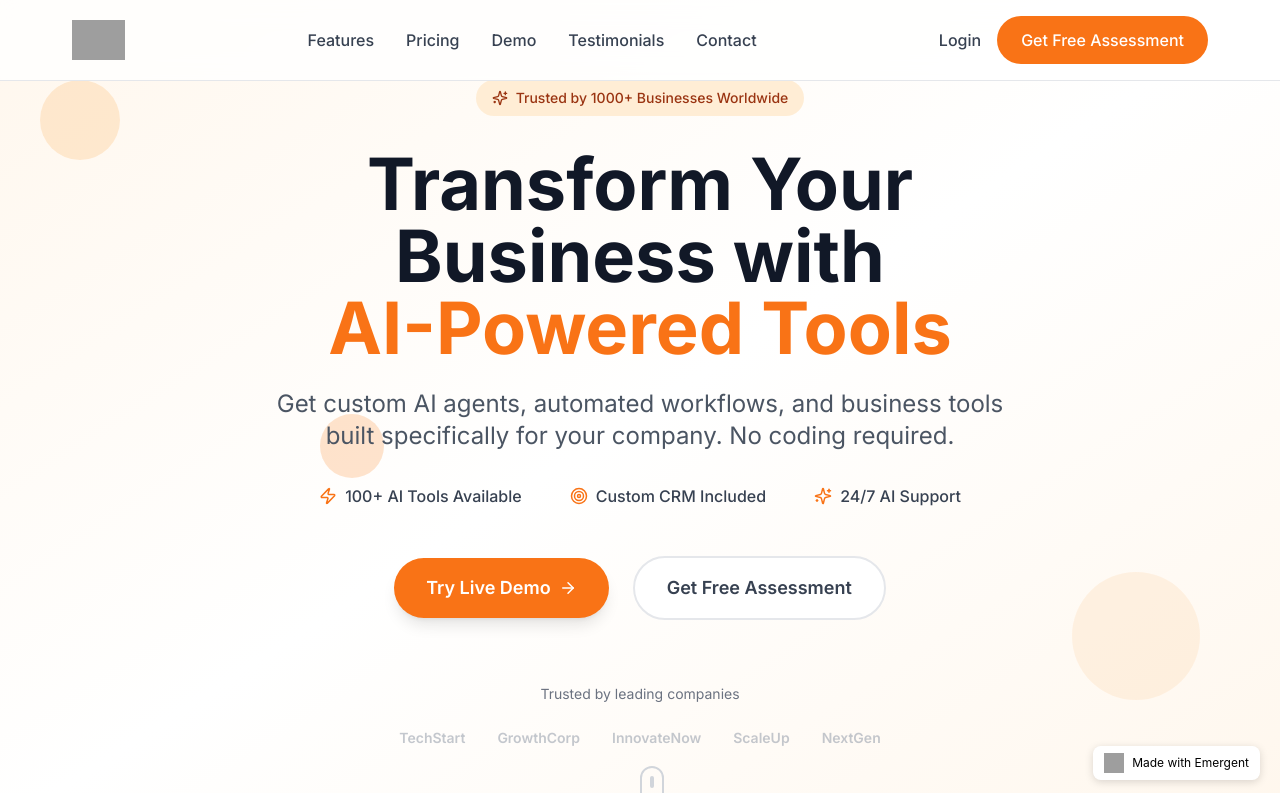
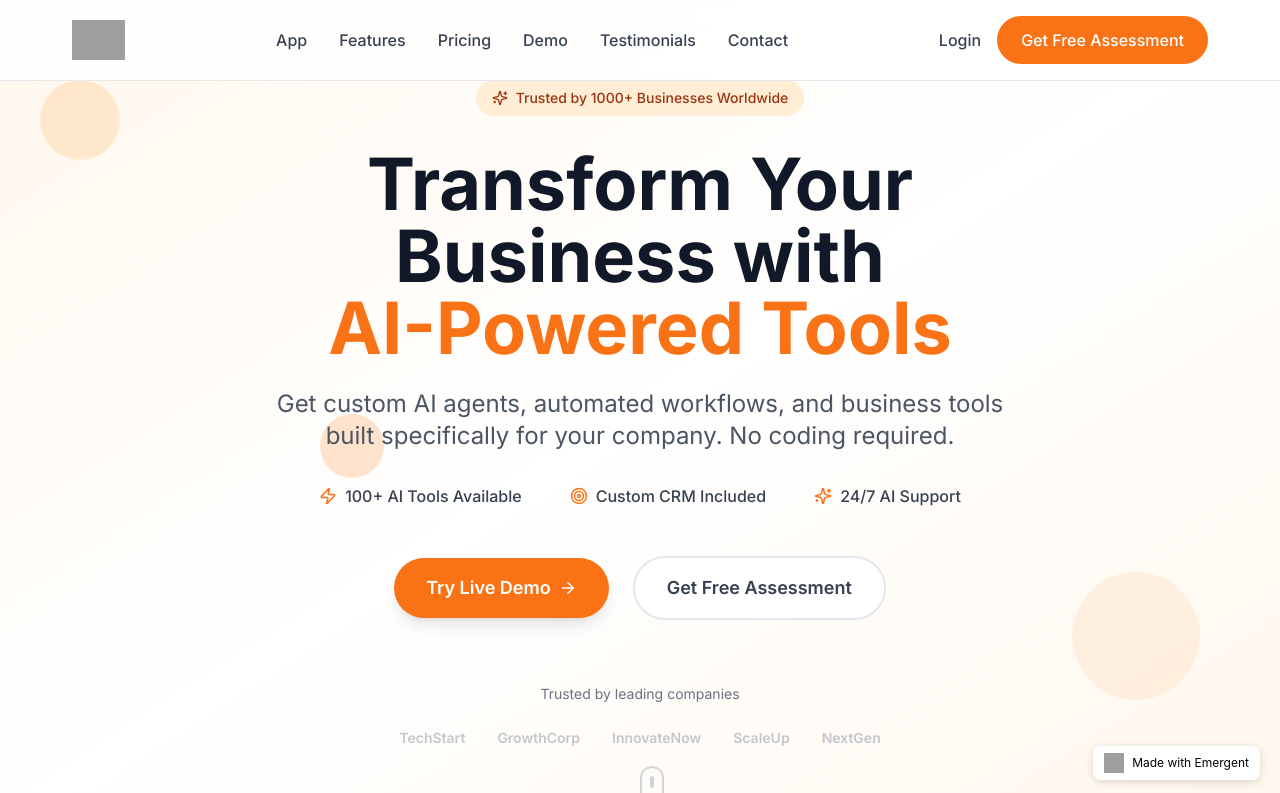
Before and after one commit to x2abus/x2abus, a React (Create React App) app in the folder frontend/: page / in a window 1280 px wide. Shown: the top 793 px of the page. Built offline with nearby package versions, Linux system fonts and the light colour scheme; grey boxes are pictures that could not be loaded.

Commit message:
auto-commit for aeee2d45-d98c-406d-b3ed-478c7fcb6142

```diff
--- a/frontend/src/components/Header.jsx
+++ b/frontend/src/components/Header.jsx
@@ -37,6 +37,7 @@ const Header = ({ onOpenLeadFunnel }) => {
 
           {/* Desktop Navigation */}
           <nav className="hidden md:flex items-center space-x-8">
+            <Link to="/forgepilot" className="text-gray-700 hover:text-orange-500 font-medium transition-colors duration-200">App</Link>
             {navItems.map((item, index) => (
               <motion.a
                 key={item.name}
```
